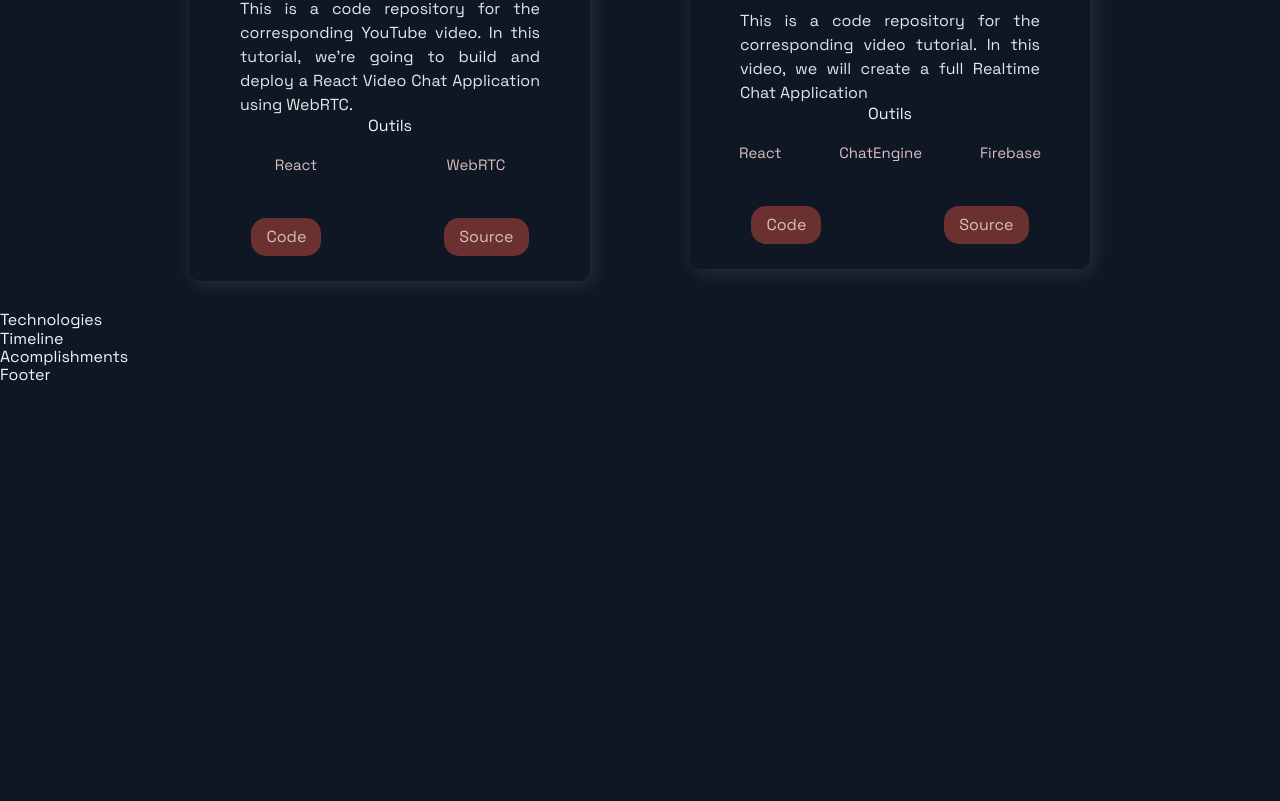
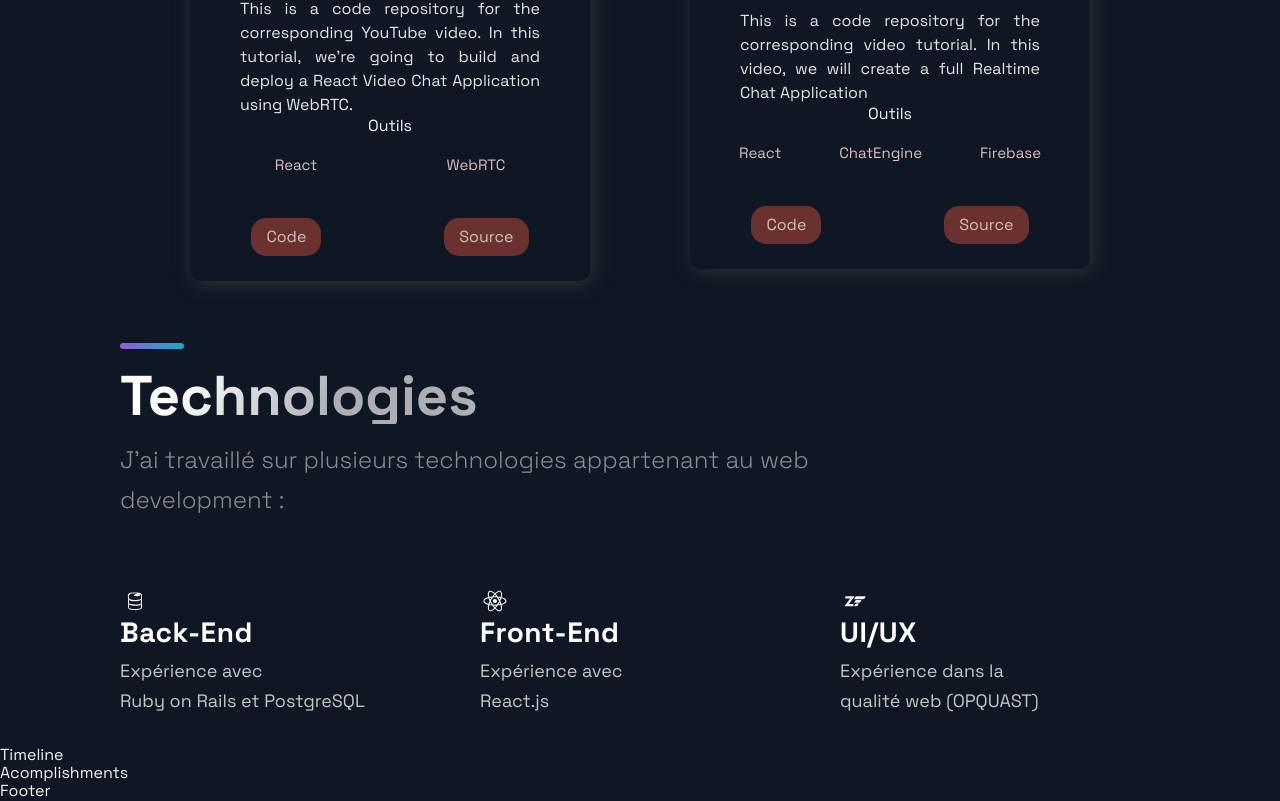
Before and after one commit to P-edacquet/Portfolio-React, a Next.js app: page / in a window 1280 px wide. Shown: the part 1859-2660 px from the top of the page. Before the commit the page ends 2244 px from the top, so only its background shows below. Built offline with nearby package versions, Linux system fonts and the light colour scheme.

Commit message:
technologies section done

```diff
--- a/src/components/Header/Header.js
+++ b/src/components/Header/Header.js
@@ -27,7 +27,7 @@ const Header = () =>  (
       </li>
       <li>
         <Link href="#about">
-          <NavLink>A Propos</NavLink>
+          <NavLink>À_Propos</NavLink>
         </Link>
       </li>
     </Div2>
--- a/src/components/Hero/Hero.js
+++ b/src/components/Hero/Hero.js
@@ -14,7 +14,7 @@ const Hero = (props) => (
       <SectionText>
         Je suis un développeur React on Rails junior. Je suis actuellement en formation à la Tech&Code Factory. Je serai disponible à partir d'Octobre 2022.
       </SectionText>
-      <Button onClick={() => window.location = 'http://localhost:3000/#projects'}>En Savoir Plus</Button>
+      <Button onClick={() => window.location = 'http://localhost:3000/#projects'}>En Savoir Plus <br/> ou CV</Button>
     </LeftSection>
   </Section>
 );
--- a/src/components/Projects/Projects.js
+++ b/src/components/Projects/Projects.js
@@ -3,20 +3,6 @@ import React from 'react';
 import { BlogCard, CardInfo, ExternalLinks, GridContainer, HeaderThree, Hr, Tag, TagList, TitleContent, UtilityList, Img } from './ProjectsStyles';
 import { Section, SectionDivider, SectionTitle } from '../../styles/GlobalComponents';
 import { projects } from '../../constants/constants';
-
-const projectsDemo = [{
-  title: 'Projet 1',
-  description: 'Ceci est la description du projet.'
-},{
-  title: 'Projet 2',
-  description: 'Ceci est la description du projet.'
-},{
-  title: 'Projet 3',
-  description: 'Ceci est la description du projet.'
-},{
-  title: 'Projet 4',
-  description: 'Ceci est la description du projet.'
-}]
 
 const Projects = () => (
   <Section nopadding id="projects">
--- a/src/components/Technologies/Technologies.js
+++ b/src/components/Technologies/Technologies.js
@@ -4,9 +4,46 @@ import { Section, SectionDivider, SectionText, SectionTitle } from '../../styles
 import { List, ListContainer, ListItem, ListParagraph, ListTitle } from './TechnologiesStyles';
 
 const Technologies = () =>  (
-  <div>
-    Technologies
-  </div>
+  <Section id="tech">
+    <SectionDivider />
+    <br />
+    <SectionTitle>Technologies</SectionTitle>
+    <SectionText>
+      J'ai travaillé sur plusieurs technologies appartenant au web development :
+    </SectionText>
+    <List>
+      <ListItem>
+        <DiFirebase size="3rem" />
+        <ListContainer>
+          <ListTitle>Back-End</ListTitle>
+          <ListParagraph>
+            Expérience avec <br />
+            Ruby on Rails et PostgreSQL
+          </ListParagraph>
+        </ListContainer>
+      </ListItem>
+      <ListItem>
+        <DiReact size="3rem" />
+        <ListContainer>
+          <ListTitle>Front-End</ListTitle>
+          <ListParagraph>
+            Expérience avec <br />
+            React.js
+          </ListParagraph>
+        </ListContainer>
+      </ListItem>
+      <ListItem>
+        <DiZend size="3rem" />
+        <ListContainer>
+          <ListTitle>UI/UX</ListTitle>
+          <ListParagraph>
+            Expérience dans la <br />
+            qualité web (OPQUAST)
+          </ListParagraph>
+        </ListContainer>
+      </ListItem>
+    </List>
+  </Section>
 );
 
 export default Technologies;
```
